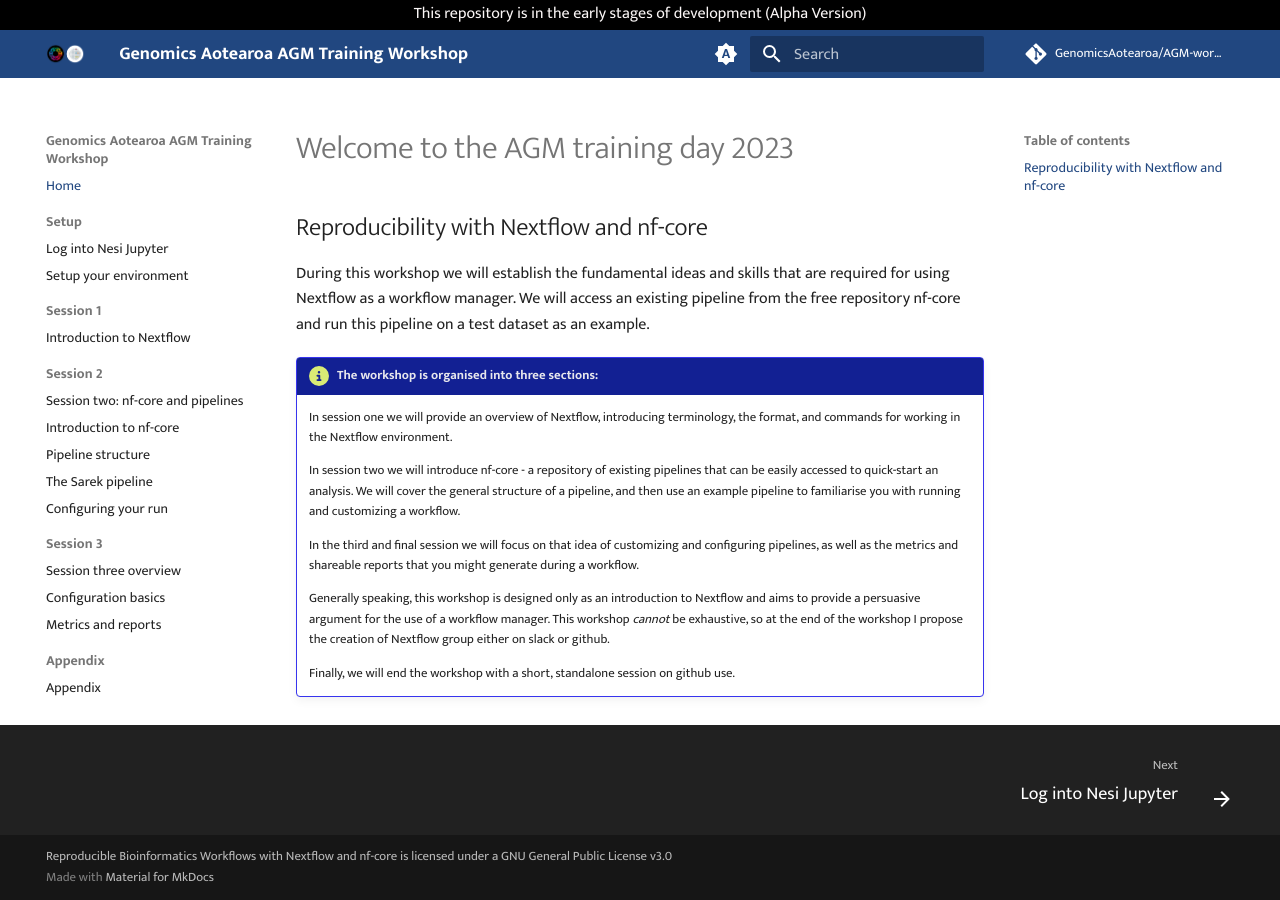
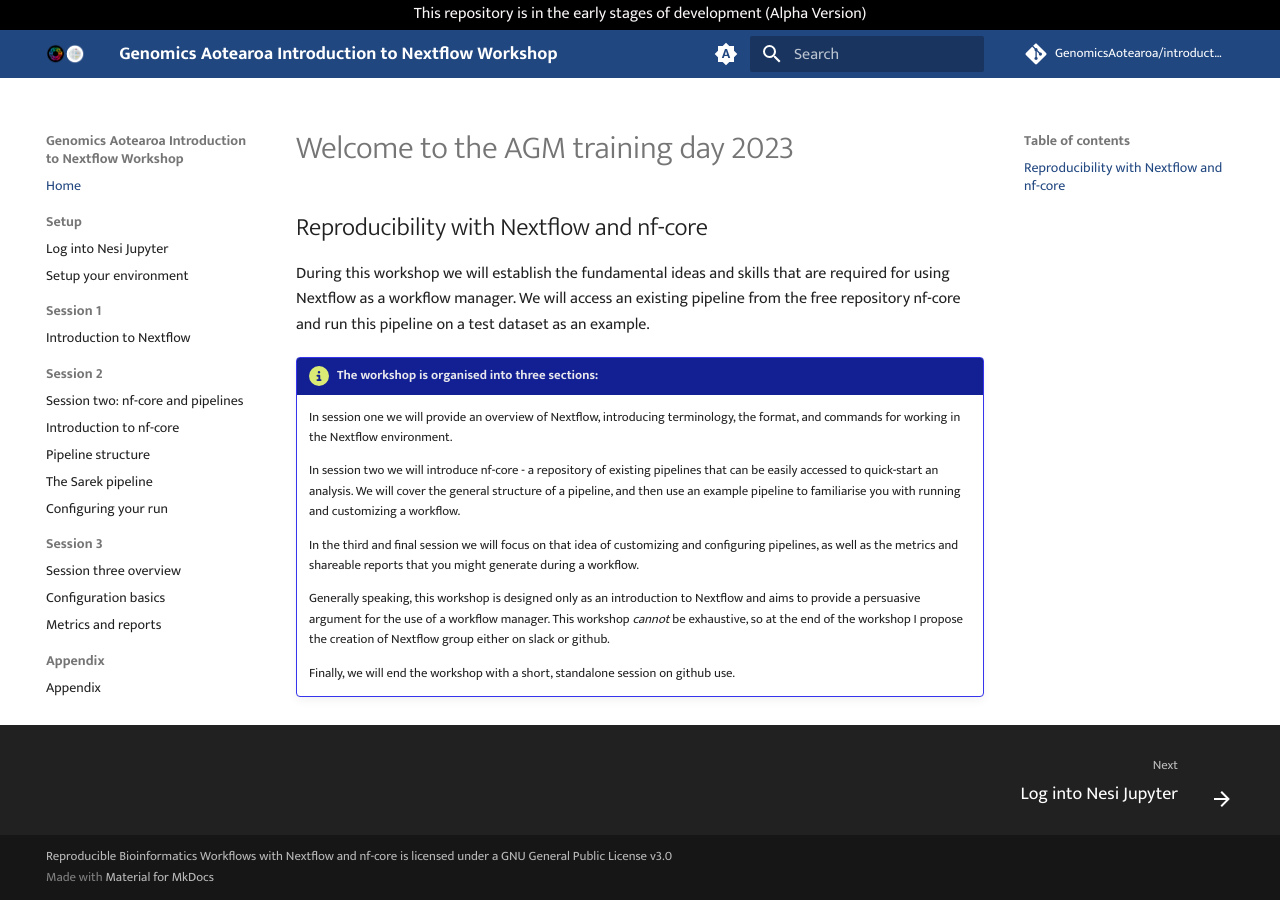
Before and after one commit to GenomicsAotearoa/introduction-to-nextflow, an MkDocs documentation site: the page built from docs/index.md, in a window 1280 px wide. Built offline with MkDocs 1.6.1 and Material for MkDocs 9.7.7, drawn with Linux system fonts in a browser that asks for light colours; comment, search, counter and statistics services are not loaded.

Commit message:
update site_url and repo_url

```diff
--- a/mkdocs.yml
+++ b/mkdocs.yml
@@ -1,12 +1,12 @@
-site_name: Genomics Aotearoa AGM Training Workshop
+site_name: Genomics Aotearoa Introduction to Nextflow Workshop
 site_author: GA & NeSI
 site_dir: public
-site_url: "https://genomicsaotearoa.github.io/AGM-workshop-2023/"
+site_url: "https://genomicsaotearoa.github.io/introduction-to-nextflow"
 
 #Repository information
 
-repo_name: GenomicsAotearoa/AGM-workshop-2023
-repo_url: https://github.com/GenomicsAotearoa/AGM-workshop-2023
+repo_name: GenomicsAotearoa/introduction-to-nextflow
+repo_url: https://github.com/GenomicsAotearoa/introduction-to-nextflow
 
 nav:
   - Home: index.md
```
